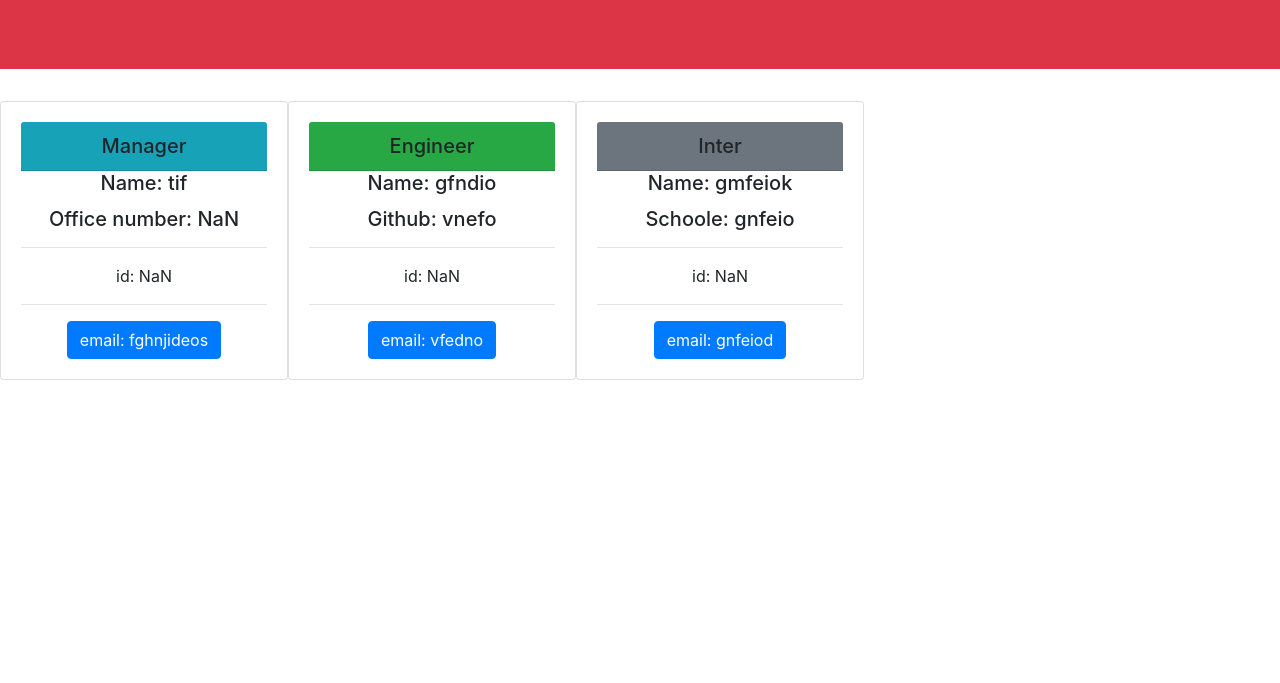
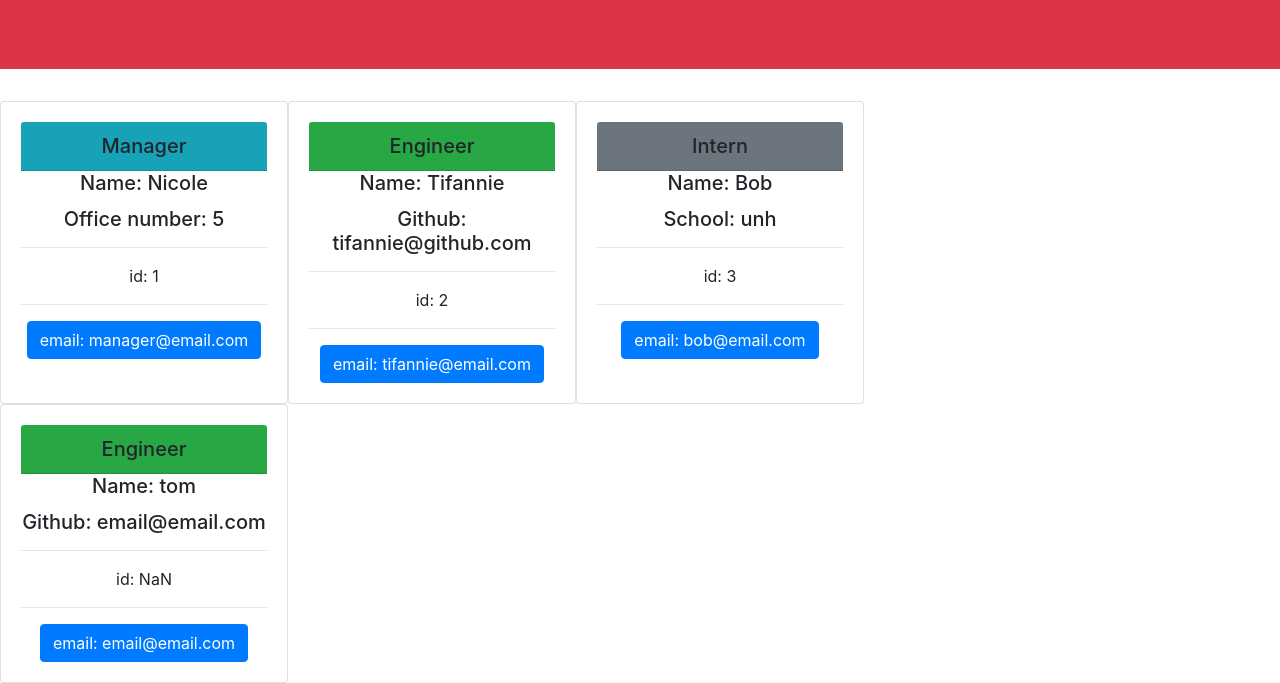
Before and after one commit to Nietru/Node-Team-Generator, a website: page dist/index.html in a window 1280 px wide. Shown: the part 134-817 px from the top of the page. Drawn offline with nearby package versions, Linux system fonts and the light colour scheme.

```diff
--- a/dist/index.html
+++ b/dist/index.html
@@ -19,36 +19,46 @@
       </div>
     </div>
 
-    <div class="container row mb-5">
+    <div class="container row">
         <div class="card text-center" style="width: 18rem">
         <div class="card-body">
           <h5 class="card-header bg-info">Manager</h5>
-          <h5 class="card-title">Name: tif</h5>
-          <h5 class="card-title">Office number: NaN</h5>
+          <h5 class="card-title">Name: Nicole</h5>
+          <h5 class="card-title">Office number: 5</h5>
           <hr />
-          <p class="card-text">id: NaN</p>
+          <p class="card-text">id: 1</p>
           <hr />
-          <a href="#" class="btn btn-primary">email: fghnjideos</a>
+          <a href="#" class="btn btn-primary">email: manager@email.com</a>
         </div>
       </div><div class="card text-center" style="width: 18rem">
         <div class="card-body">
           <h5 class="card-header bg-success">Engineer</h5>
-          <h5 class="card-title">Name: gfndio</h5>
-          <h5 class="card-title">Github: vnefo</h5>
+          <h5 class="card-title">Name: Tifannie</h5>
+          <h5 class="card-title">Github: tifannie@github.com</h5>
+          <hr />
+          <p class="card-text">id: 2</p>
+          <hr />
+          <a href="#" class="btn btn-primary">email: tifannie@email.com</a>
+        </div>
+      </div><div class="card text-center" style="width: 18rem">
+        <div class="card-body">
+          <h5 class="card-header bg-secondary">Intern</h5>
+          <h5 class="card-title">Name: Bob</h5>
+          <h5 class="card-title">School: unh</h5>
+          <hr />
+          <p class="card-text">id: 3</p>
+          <hr />
+          <a href="#" class="btn btn-primary">email: bob@email.com</a>
+        </div>
+      </div><div class="card text-center" style="width: 18rem">
+        <div class="card-body">
+          <h5 class="card-header bg-success">Engineer</h5>
+          <h5 class="card-title">Name: tom</h5>
+          <h5 class="card-title">Github: email@email.com</h5>
           <hr />
           <p class="card-text">id: NaN</p>
           <hr />
-          <a href="#" class="btn btn-primary">email: vfedno</a>
-        </div>
-      </div><div class="card text-center" style="width: 18rem">
-        <div class="card-body">
-          <h5 class="card-header bg-secondary">Inter</h5>
-          <h5 class="card-title">Name: gmfeiok</h5>
-          <h5 class="card-title">Schoole: gnfeio</h5>
-          <hr />
-          <p class="card-text">id: NaN</p>
-          <hr />
-          <a href="#" class="btn btn-primary">email: gnfeiod</a>
+          <a href="#" class="btn btn-primary">email: email@email.com</a>
         </div>
       </div>
     </div>
```
Also changed, not shown: README.md, media/screenCapture.PNG.
